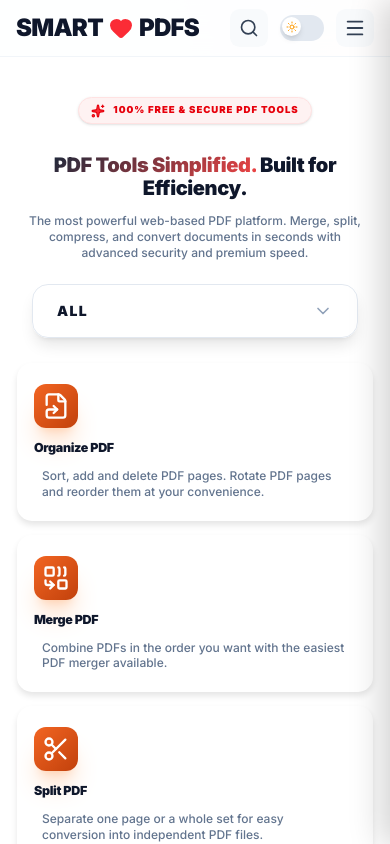
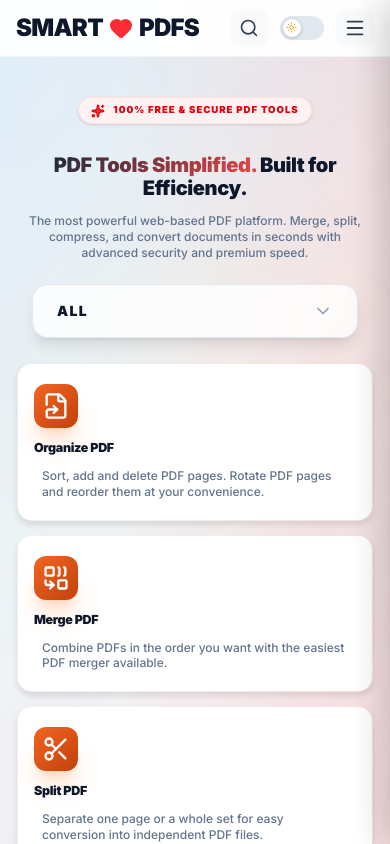
Before and after one commit to Hardik160998/PDF-Tools, a Next.js app: page / in a window 390 px wide. Shown: the top 844 px of the page. Built offline with nearby package versions, Linux system fonts and the light colour scheme.

Commit message:
all pages in dark theme add

```diff
--- a/src/app/darktheme.css
+++ b/src/app/darktheme.css
@@ -1,3 +1,6 @@
+/* -- NO-TRANSITION ON LOAD (prevents flicker) -- */
+.no-transition,.no-transition *,.no-transition *::before,.no-transition *::after{transition:none!important;animation:none!important;}
+
 /* ============================================================
    SMARTPDFS PLUS — DARK THEME
    Activated when <html class="dark"> is present
@@ -194,9 +197,7 @@
 html.dark input[type="password"],
 html.dark textarea,
 html.dark select {
-  background-color: #0f172a !important;
-  border-color: #334155 !important;
-  color: #f1f5f9 !important;
+color: #f1f5f9 !important;
 }
 html.dark input::placeholder,
 html.dark textarea::placeholder { color: #475569 !important; }
@@ -268,13 +269,70 @@
 html.dark ::-webkit-scrollbar-thumb { background: #334155; border-radius: 99px; }
 html.dark ::-webkit-scrollbar-thumb:hover { background: #475569; }
 
-/* ── THEME TOGGLE ── */
-.toggle-thumb { width: 1.5rem; height: 1.5rem; }
-.toggle-thumb--light { left: 0.125rem; }
-.toggle-thumb--dark  { left: calc(100% - 1.625rem); }
+/* -- SMOOTH PAGE TRANSITION -- */
+html { color-scheme: light; }
+html.dark { color-scheme: dark; }
+html, body { transition: background-color 0.25s ease, color 0.2s ease; }
+header, footer, main, nav,
+.tool-card, .category-nav, .filter-tab,
+.nav-search-box, .nav-search-dropdown,
+.all-tools-dropdown, .convert-dropdown-panel,
+.mob-drawer, .mob-search-overlay,
+.bg-mesh-premium {
+  transition: background-color 0.25s ease, border-color 0.25s ease, color 0.2s ease;
+}
+
+/* -- THEME TOGGLE PILL -- */
+.theme-toggle-pill {
+  position: relative;
+  width: 3.25rem;
+  height: 1.75rem;
+  border-radius: 9999px;
+  border: none;
+  cursor: pointer;
+  flex-shrink: 0;
+  background: #e2e8f0;
+  transition: background 0.35s ease;
+}
+.theme-toggle-pill--dark  { background: #334155; }
+.theme-toggle-pill--light { background: #e2e8f0; }
+
+.toggle-track-icon {
+  position: absolute;
+  top: 50%;
+  transform: translateY(-50%);
+  transition: opacity 0.25s ease;
+}
+.toggle-track-icon--sun  { left: 0.4rem;  color: #f59e0b; opacity: 1; }
+.toggle-track-icon--moon { right: 0.4rem; color: #94a3b8; opacity: 0; }
+.theme-toggle-pill--dark  .toggle-track-icon--sun  { opacity: 0; }
+.theme-toggle-pill--dark  .toggle-track-icon--moon { opacity: 1; }
+.theme-toggle-pill--light .toggle-track-icon--sun  { opacity: 1; }
+.theme-toggle-pill--light .toggle-track-icon--moon { opacity: 0; }
+
+.toggle-thumb-pill {
+  position: absolute;
+  top: 0.2rem;
+  left: 0.2rem;
+  width: 1.35rem;
+  height: 1.35rem;
+  border-radius: 9999px;
+  background: #ffffff;
+  box-shadow: 0 1px 4px rgba(0,0,0,0.2);
+  display: flex;
+  align-items: center;
+  justify-content: center;
+  color: #f59e0b;
+  transition: left 0.35s cubic-bezier(0.34,1.56,0.64,1), background 0.35s ease, color 0.25s ease;
+}
+.theme-toggle-pill--dark .toggle-thumb-pill {
+  left: calc(100% - 1.55rem);
+  background: #0f172a;
+  color: #93c5fd;
+}
 
 @media (max-width: 1023px) {
-  .theme-toggle-btn { width: 2.75rem !important; height: 1.6rem !important; }
-  .toggle-thumb { width: 1.2rem !important; height: 1.2rem !important; }
-  .toggle-thumb--dark { left: calc(100% - 1.325rem) !important; }
+  .theme-toggle-pill { width: 2.75rem; height: 1.5rem; }
+  .toggle-thumb-pill { width: 1.1rem; height: 1.1rem; top: 0.2rem; }
+  .theme-toggle-pill--dark .toggle-thumb-pill { left: calc(100% - 1.3rem); }
 }
--- a/src/app/globals.css
+++ b/src/app/globals.css
@@ -2,7 +2,7 @@
 @variant dark (&:is(html.dark *));
 
 :root {
-  color-scheme: light only;
+  color-scheme: light;
   /* iLovePDF Inspired Clean Theme - Light First */
   --bg-main: #ffffff;
   --bg-sub: #f8fafc;
@@ -35,7 +35,7 @@
     background-color: var(--bg-main);
     color: var(--text-primary);
     font-family: 'Inter', sans-serif;
-    transition: all 0.3s ease;
+    transition: background-color 0.3s ease, color 0.2s ease;
     user-select: none;
     -webkit-user-select: none;
   }
@@ -161,7 +161,7 @@
     height: 600px;
     z-index: -1;
     overflow: hidden;
-    background: #fff;
+    background: transparent;
   }
 
   .bg-mesh-premium::after {
@@ -597,11 +597,11 @@
 
 /* â”€â”€ BEAUTIFUL PAGE BACKGROUND (matches screenshot) â”€â”€ */
 body {
-  background: #f0f4f8 !important;
+  background: #f0f4f8;
   background-image:
     radial-gradient(ellipse at 0% 100%, rgba(186, 230, 253, 0.5) 0%, transparent 50%),
     radial-gradient(ellipse at 100% 0%, rgba(254, 202, 202, 0.4) 0%, transparent 50%),
-    radial-gradient(ellipse at 50% 50%, rgba(255, 255, 255, 0.8) 0%, transparent 70%) !important;
+    radial-gradient(ellipse at 50% 50%, rgba(255, 255, 255, 0.8) 0%, transparent 70%);
   min-height: 100vh;
 }
 
--- a/src/app/layout.tsx
+++ b/src/app/layout.tsx
@@ -26,7 +26,7 @@
   return (
     <html lang="en" suppressHydrationWarning>
       <head>
-        <script dangerouslySetInnerHTML={{ __html: `(function(){try{var t=localStorage.getItem('theme');if(t==='dark')document.documentElement.classList.add('dark');}catch(e){}})();` }} />
+        <script dangerouslySetInnerHTML={{ __html: `(function(){var h=document.documentElement;try{var t=localStorage.getItem('theme');if(t==='dark'){h.classList.add('dark');}else if(!t&&window.matchMedia('(prefers-color-scheme:dark)').matches){h.classList.add('dark');localStorage.setItem('theme','dark');}}catch(e){}h.classList.add('no-transition');document.addEventListener('DOMContentLoaded',function(){requestAnimationFrame(function(){h.classList.remove('no-transition');});},{once:true});})();` }} />
       </head>
       <body className={`${inter.className} antialiased`} suppressHydrationWarning>
         <div className="bg-mesh" aria-hidden="true" />
@@ -71,7 +71,7 @@
               </div>
               {/* Mobile actions — hidden on desktop via CSS */}
               <MobileSearch />
-              <ThemeToggle />
+              <span className="mob-only"><ThemeToggle /></span>
               <MobileNav />
             </div>
           </div>
--- a/src/app/mobileview.css
+++ b/src/app/mobileview.css
@@ -732,3 +732,9 @@
     text-align: center !important;
   }
 }
+
+/* ── MOB-ONLY: visible only on mobile/tablet ── */
+.mob-only { display: none; }
+@media (max-width: 1023px) {
+  .mob-only { display: flex; align-items: center; }
+}
--- a/src/app/page.tsx
+++ b/src/app/page.tsx
@@ -78,25 +78,29 @@
   const [activeCategory, setActiveCategory] = useState('All');
   const [search, setSearch] = useState('');
   const [isMobileMenuOpen, setIsMobileMenuOpen] = useState(false);
-  const [isLoading, setIsLoading] = useState(true);
+  const [isLoading, setIsLoading] = useState(false);
+  const [displayCategory, setDisplayCategory] = useState(activeCategory);
 
-  // Hide skeletons after initial load and on category changes
   useEffect(() => {
+    if (activeCategory === displayCategory) return;
     setIsLoading(true);
-    const timer = setTimeout(() => setIsLoading(false), 500);
+    const timer = setTimeout(() => {
+      setDisplayCategory(activeCategory);
+      setIsLoading(false);
+    }, 250);
     return () => clearTimeout(timer);
   }, [activeCategory]);
 
   const filteredTools = useMemo(() => {
     return TOOLS.filter(t => {
-      const matchCategory = activeCategory === 'All' || t.category === activeCategory;
+      const matchCategory = displayCategory === 'All' || t.category === displayCategory;
       const matchSearch = t.title.toLowerCase().includes(search.toLowerCase());
       return matchCategory && matchSearch;
     });
-  }, [activeCategory, search]);
+  }, [displayCategory, search]);
 
   return (
-    <div className="bg-white dark:bg-slate-900 min-h-screen relative overflow-hidden">
+    <div className="min-h-screen relative overflow-hidden">
       {/* Premium Background Layer */}
       <div className="bg-mesh-premium" />
 
--- a/src/components/ThemeToggle.tsx
+++ b/src/components/ThemeToggle.tsx
@@ -1,19 +1,13 @@
 "use client";
 
-import { useEffect, useState } from "react";
+import { useState } from "react";
 import { Sun, Moon } from "lucide-react";
 
 export default function ThemeToggle() {
-  const [dark, setDark] = useState(false);
-  const [mounted, setMounted] = useState(false);
-
-  useEffect(() => {
-    setMounted(true);
-    const saved = localStorage.getItem("theme");
-    const isDark = saved === "dark";
-    setDark(isDark);
-    document.documentElement.classList.toggle("dark", isDark);
-  }, []);
+  const [dark, setDark] = useState<boolean>(() => {
+    if (typeof window === "undefined") return false;
+    return document.documentElement.classList.contains("dark");
+  });
 
   const toggle = () => {
     const next = !dark;
@@ -22,33 +16,16 @@
     document.documentElement.classList.toggle("dark", next);
   };
 
-  if (!mounted) return <div className="theme-toggle-btn flex-shrink-0" />;
-
   return (
     <button
       onClick={toggle}
       aria-label="Toggle dark mode"
-      className="relative w-14 h-7 theme-toggle-btn rounded-full transition-colors duration-300 focus:outline-none flex-shrink-0"
-      style={{ background: dark ? "#334155" : "#e2e8f0" }}
+      className={`theme-toggle-pill focus:outline-none flex-shrink-0 ${dark ? "theme-toggle-pill--dark" : "theme-toggle-pill--light"}`}
     >
-      <Sun
-        size={12}
-        className="absolute left-1.5 top-1/2 -translate-y-1/2 text-amber-400 transition-opacity duration-200"
-        style={{ opacity: dark ? 0 : 1 }}
-      />
-      <Moon
-        size={12}
-        className="absolute right-1.5 top-1/2 -translate-y-1/2 text-slate-300 transition-opacity duration-200"
-        style={{ opacity: dark ? 1 : 0 }}
-      />
-      <span
-        className={`absolute top-0.5 toggle-thumb rounded-full shadow-md transition-all duration-300 flex items-center justify-center ${dark ? "toggle-thumb--dark" : "toggle-thumb--light"}`}
-        style={{ background: dark ? "#0f172a" : "#ffffff" }}
-      >
-        {dark
-          ? <Moon size={12} className="text-blue-400" />
-          : <Sun size={12} className="text-amber-500" />
-        }
+      <Sun  size={11} className="toggle-track-icon toggle-track-icon--sun" />
+      <Moon size={11} className="toggle-track-icon toggle-track-icon--moon" />
+      <span className="toggle-thumb-pill">
+        {dark ? <Moon size={11} /> : <Sun size={11} />}
       </span>
     </button>
   );
```
